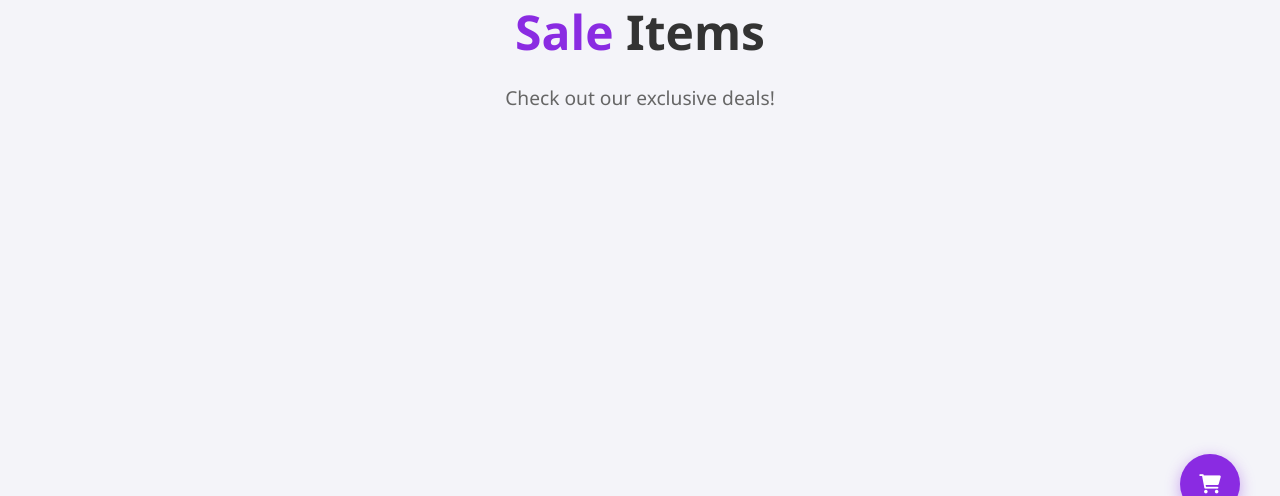
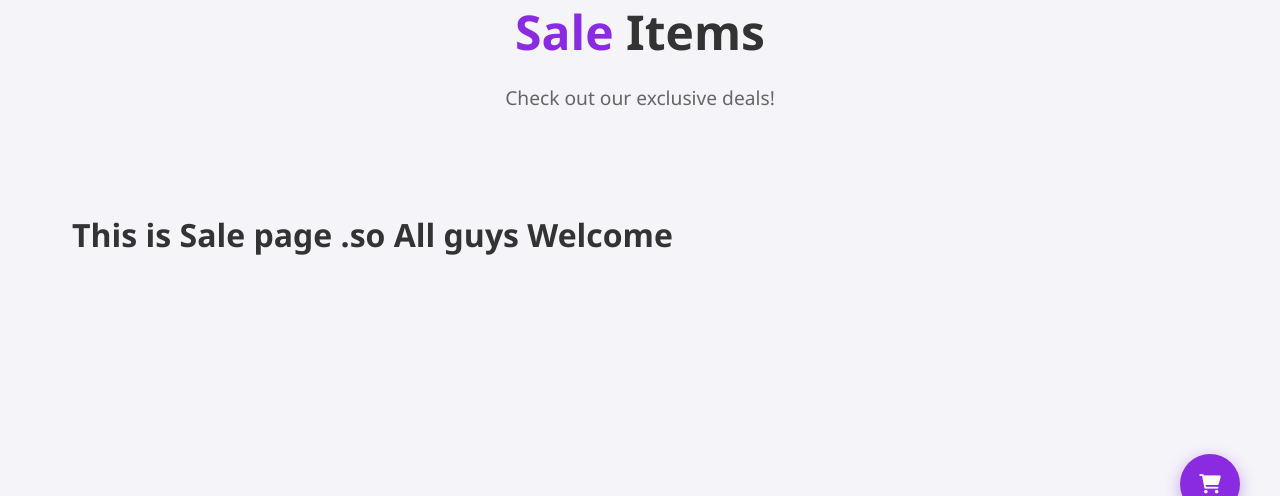
Before and after one commit to sudalai-cpu/pipcup, a Django app: page /sale/ in a window 1280 px wide. Shown: the part 186-682 px from the top of the page. Run offline with Django 5.2, Linux system fonts and the light colour scheme.

Commit message:
added some text

```diff
--- a/zone/templates/zone/sale.html
+++ b/zone/templates/zone/sale.html
@@ -13,4 +13,6 @@
 <a href="#" class="btn-circle-floating">
     <i class="fas fa-shopping-cart"></i>
 </a>
+
+<h1>This is Sale page .so All guys Welcome</h1>
 {% endblock %}
```
